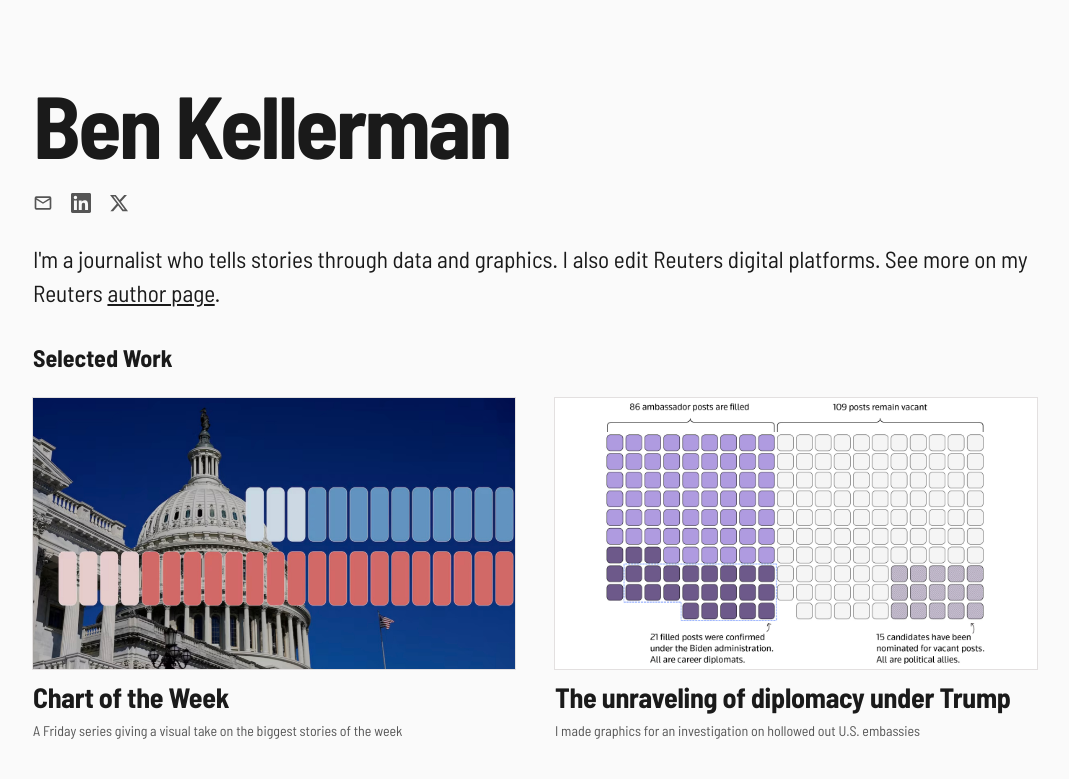
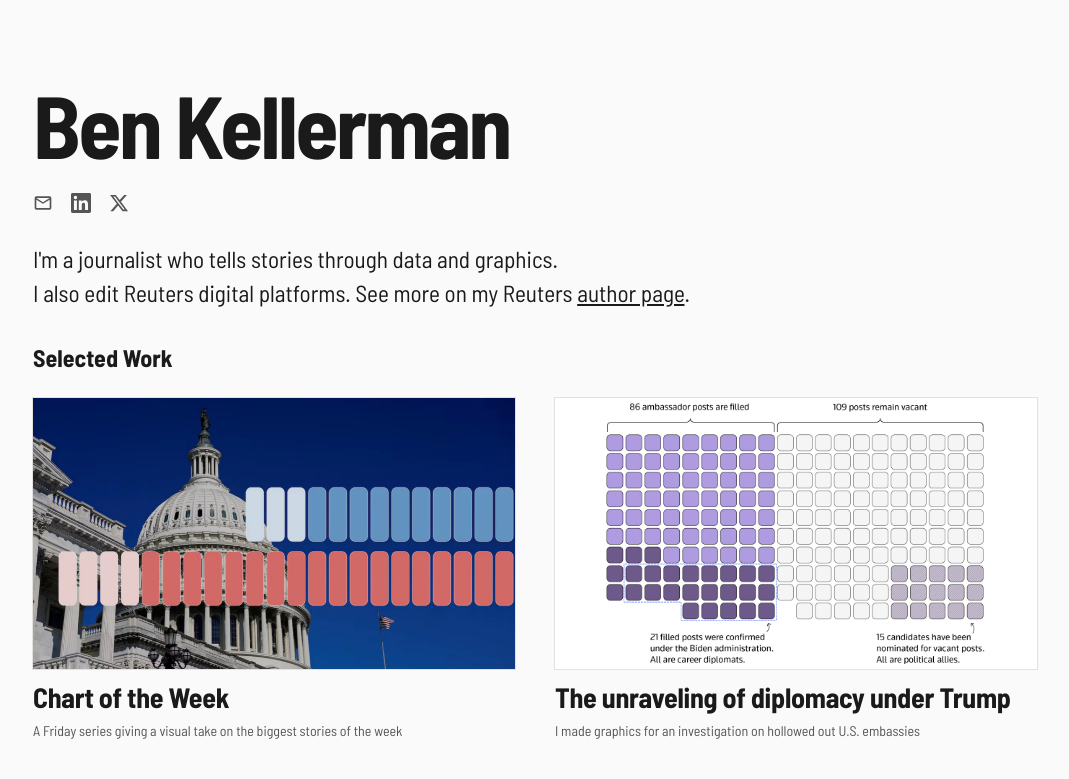
Before and after one commit to benkellerman/ben-kellerman, a plain HTML site: page index.html in a window 1280 px wide. Shown: the top 779 px of the page, without its empty margins (105-1174 px from the left). Drawn offline with Linux system fonts and the light colour scheme.

Commit message:
Update index.html

```diff
--- a/index.html
+++ b/index.html
@@ -288,7 +288,7 @@
         </svg>
       </a>
     </div>
-    <p class="hero-bio">I'm a journalist who tells stories through data and graphics. I also edit Reuters digital platforms. See more on my Reuters <a href="https://www.reuters.com/authors/ben-kellerman/" target="_blank" class="author-link">author
+    <p class="hero-bio">I'm a journalist who tells stories through data and graphics.<br>I also edit Reuters digital platforms. See more on my Reuters <a href="https://www.reuters.com/authors/ben-kellerman/" target="_blank" class="author-link">author
         page</a>.</p>
 
   </section>
```
